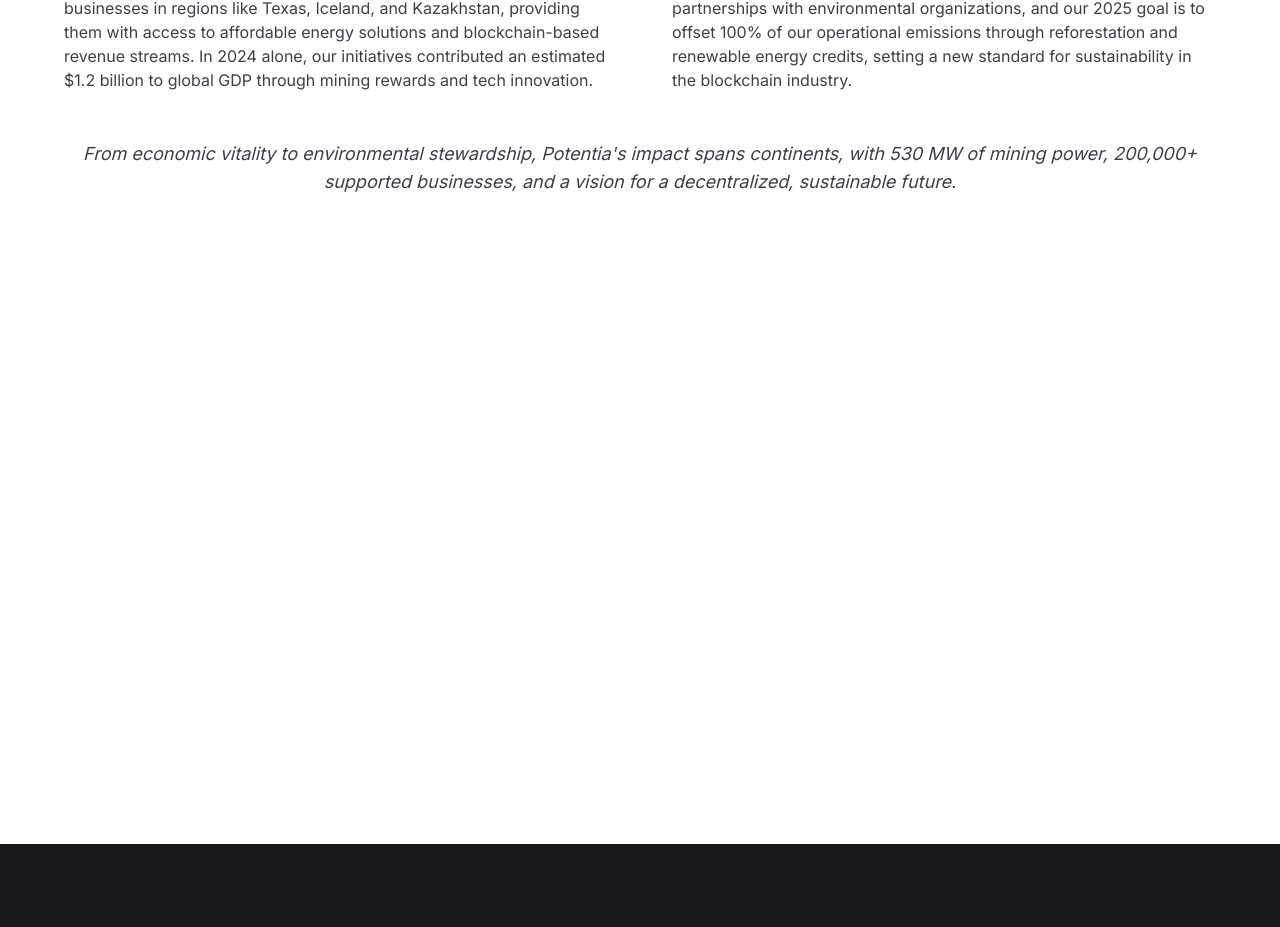
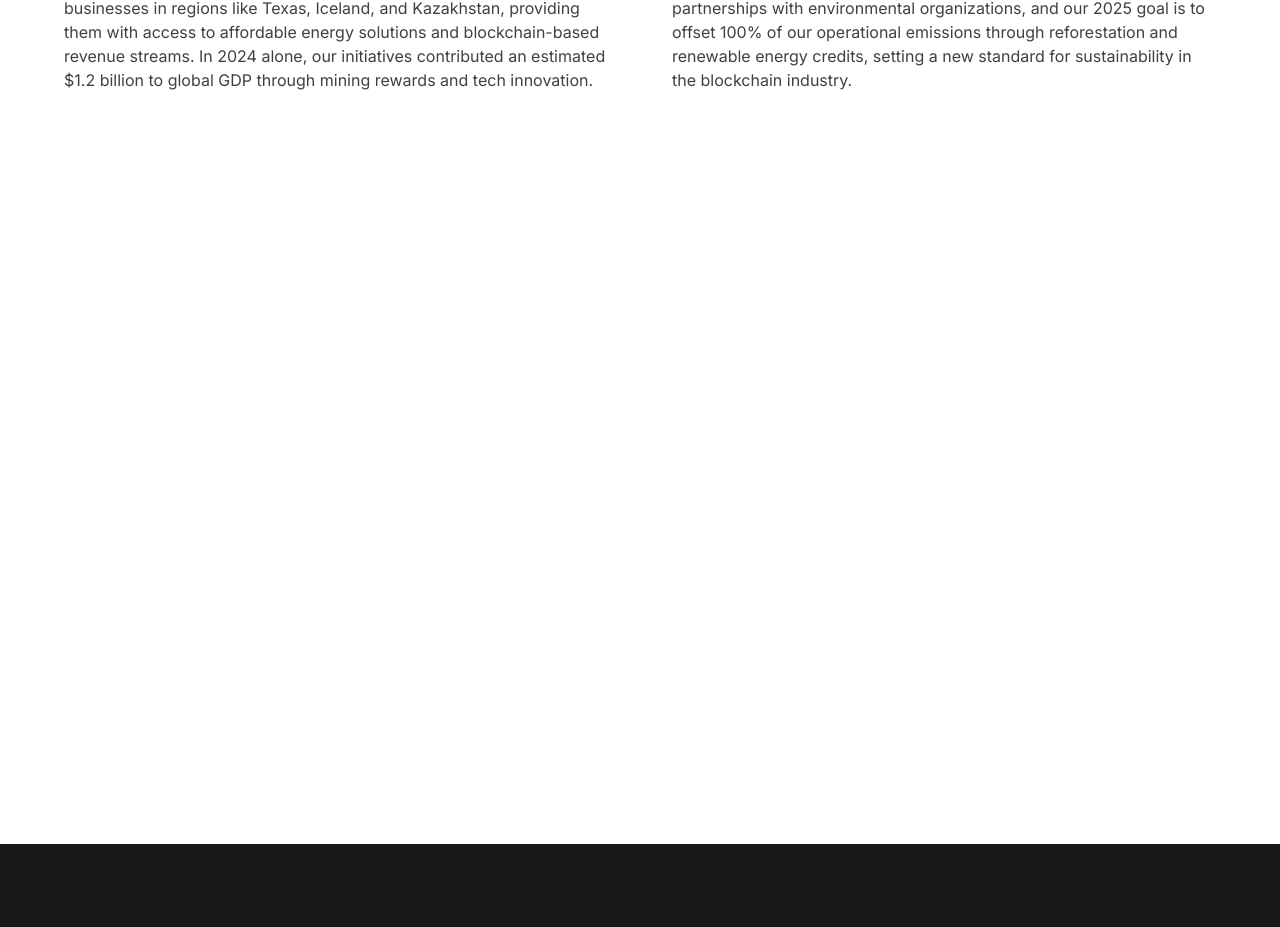
Before and after one commit to kidusabdula/potentia-web, a Next.js app: page /about in a window 1280 px wide. Shown: the part 3175-4102 px from the top of the page. Built offline with nearby package versions, Linux system fonts and the light colour scheme.

Commit message:
Optimization and Edits

```diff
--- a/app/about/page.tsx
+++ b/app/about/page.tsx
@@ -420,14 +420,14 @@
             </motion.div> */}
           </div>
           {/* Summary Stats */}
-          <motion.div className="mt-12 text-center" variants={fadeInUp}>
+          {/* <motion.div className="mt-12 text-center" variants={fadeInUp}>
             <p className="text-zinc-700 text-lg italic">
               From economic vitality to environmental stewardship,
               Potentia&apos;s impact spans continents, with 530 MW of mining
               power, 200,000+ supported businesses, and a vision for a
               decentralized, sustainable future.
             </p>
-          </motion.div>
+          </motion.div> */}
         </div>
       </motion.section>
       {/* CTA */}
```
